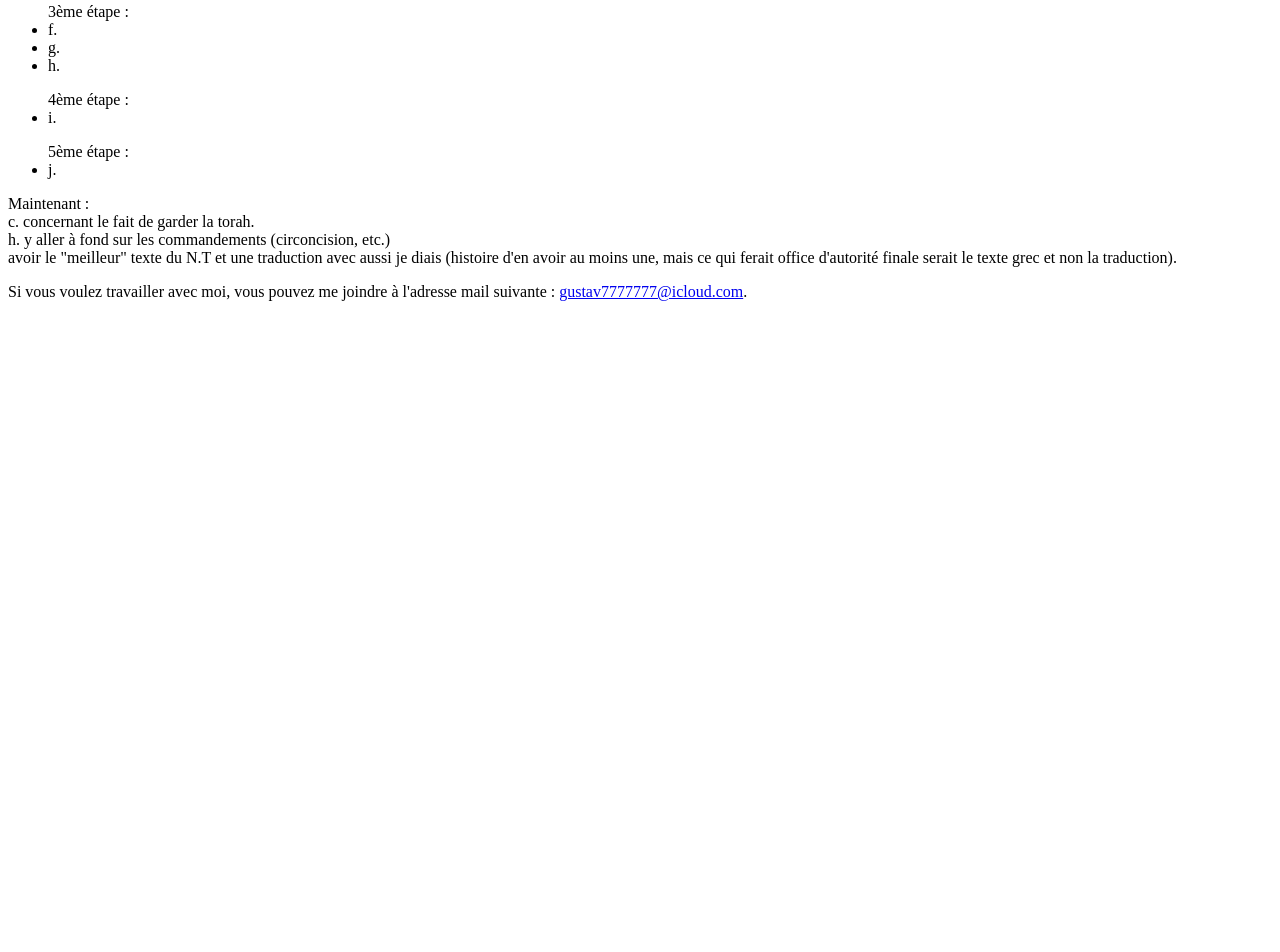
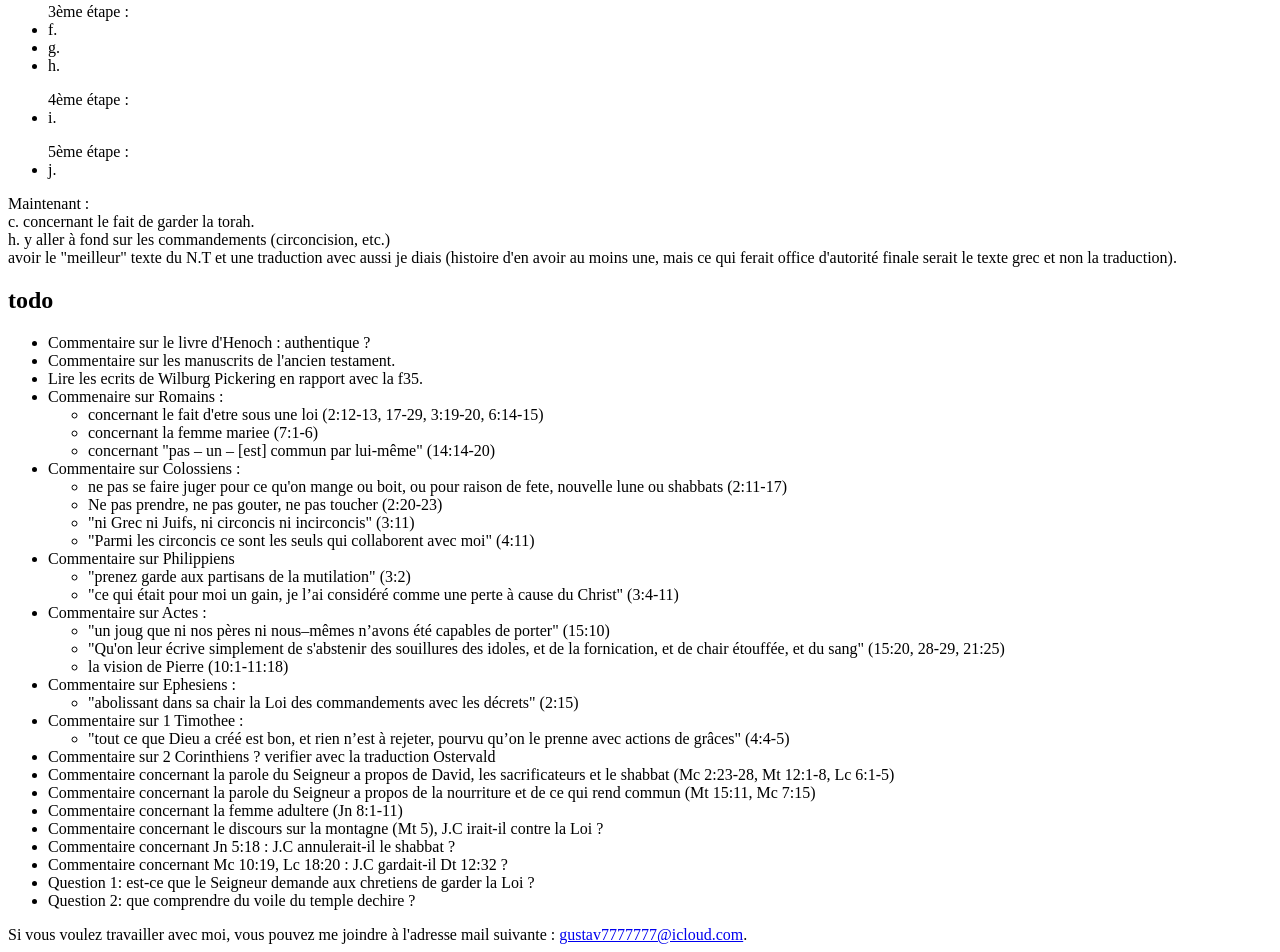
Before and after one commit to kylak/plan, a plain HTML site: page index.html in a window 1280 px wide. Shown: the part 615-1567 px from the top of the page. Before the commit the page ends 924 px from the top, so only its background shows below. Drawn offline with Linux system fonts and the light colour scheme.

Commit message:
Add files via upload

```diff
--- a/index.html
+++ b/index.html
@@ -54,6 +54,55 @@
 	c. concernant le fait de garder la torah.<br>
 	h. y aller à fond sur les commandements (circoncision, etc.)<br>
 	avoir le "meilleur" texte du N.T et une traduction avec aussi je diais (histoire d'en avoir au moins une, mais ce qui ferait office d'autorité finale serait le texte grec et non la traduction).</p>
+	<p>
+	<h2>todo</h2>
+	<ul>
+	  <li>Commentaire sur le livre d'Henoch : authentique ?</li>
+	  <li>Commentaire sur les manuscrits de l'ancien testament.</li>
+	  <li>Lire les ecrits de Wilburg Pickering en rapport avec la f35.</li>
+	  <li>Commenaire sur Romains :
+	  <ul>
+	  <li>concernant le fait d'etre sous une loi (2:12-13, 17-29, 3:19-20, 6:14-15)</li>
+	  <li>concernant la femme mariee (7:1-6)</li>
+	  <li>concernant "pas – un – [est] commun par lui-même" (14:14-20)</li>
+	  </ul>
+	  </li>
+		<li>Commentaire sur Colossiens :
+		<ul>
+		<li>ne pas se faire juger pour ce qu'on mange ou boit, ou pour raison de fete, nouvelle lune ou shabbats (2:11-17)</li>
+		<li>Ne pas prendre, ne pas gouter, ne pas toucher (2:20-23)</li>
+		<li>"ni Grec ni Juifs, ni circoncis ni incirconcis" (3:11)</li>
+		<li>"Parmi les circoncis ce sont les seuls qui collaborent avec moi" (4:11)</li>
+		</ul>
+		</li>
+		<li>Commentaire sur Philippiens
+		<ul>
+		<li>"prenez garde aux partisans de la mutilation" (3:2)</li>
+		<li>"ce qui était pour moi un gain, je l’ai considéré comme une perte à cause du Christ" (3:4-11)</li>
+		</ul>
+		</li>
+		<li>Commentaire sur Actes :
+		<ul>
+		<li>"un joug que ni nos pères ni nous–mêmes n’avons été capables de porter" (15:10)</li>
+		<li>"Qu'on leur écrive simplement de s'abstenir des souillures des idoles, et de la fornication, et de chair étouffée, et du sang" (15:20, 28-29, 21:25)</li>
+		<li>la vision de Pierre (10:1-11:18)</li>
+		</ul></li>
+		<li>Commentaire sur Ephesiens :
+		<ul><li>"abolissant dans sa chair la Loi des commandements avec les décrets" (2:15)</li></ul></li>
+		<li>Commentaire sur 1 Timothee :
+		<ul><li>"tout ce que Dieu a créé est bon, et rien n’est à rejeter, pourvu qu’on le prenne avec actions de grâces" (4:4-5)</li></ul></li>
+		<li>Commentaire sur 2 Corinthiens ? verifier avec la traduction Ostervald</li>
+		<li>Commentaire concernant la parole du Seigneur a propos de David,
+les sacrificateurs et le shabbat (Mc 2:23-28, Mt 12:1-8, Lc 6:1-5)</li>
+		<li>Commentaire concernant la parole du Seigneur a propos de la nourriture et de ce qui rend commun (Mt 15:11, Mc 7:15)</li>
+		<li>Commentaire concernant la femme adultere (Jn 8:1-11)</li>
+		<li>Commentaire concernant le discours sur la montagne (Mt 5), J.C irait-il contre la Loi ?</li>
+		<li>Commentaire concernant Jn 5:18 : J.C annulerait-il le shabbat ?</li>
+		<li>Commentaire concernant Mc 10:19, Lc 18:20 : J.C gardait-il Dt 12:32 ?</li>
+		<li>Question 1: est-ce que le Seigneur demande aux chretiens de garder la Loi ?</li>
+		<li>Question 2: que comprendre du voile du temple dechire ?</li>
+	</ul>
+	</p>
 	<footer>Si vous voulez travailler avec moi, vous pouvez me joindre à l'adresse mail suivante : <a href="mailto:gustav7777777@icloud.com">gustav7777777@icloud.com</a>.</footer>
 </body>
 
```
